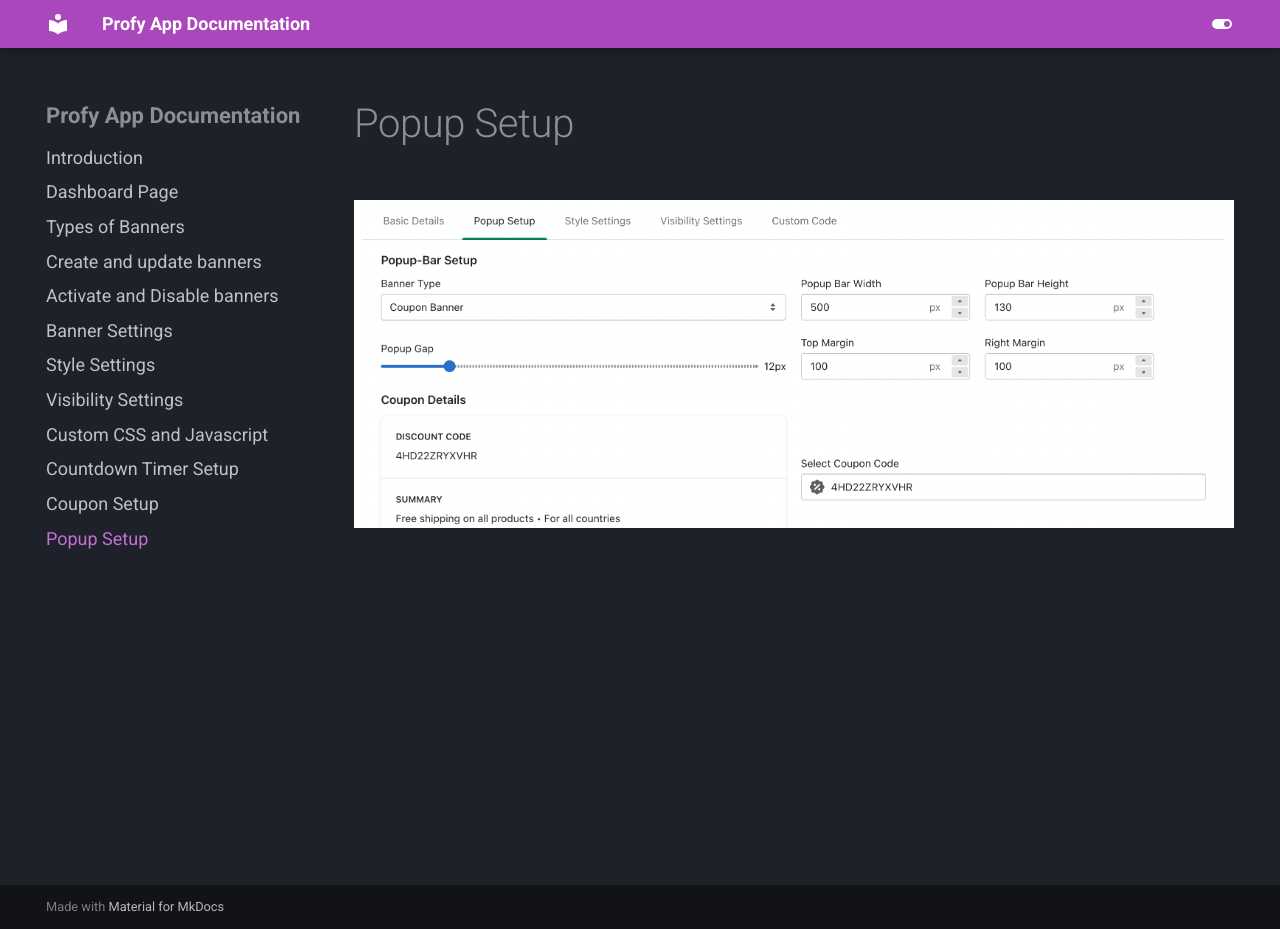
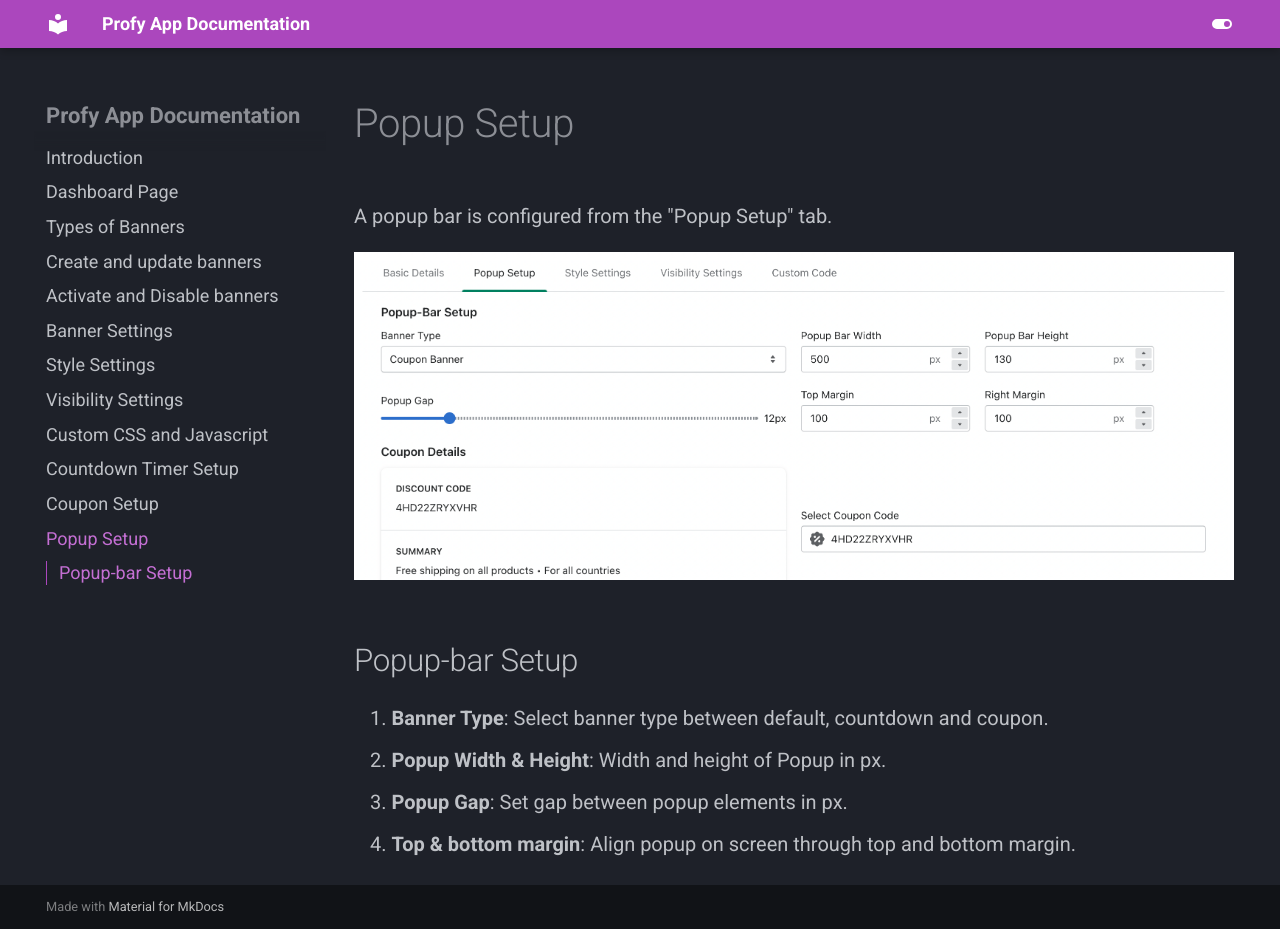
Before and after one commit to profy-shopify/profy-shopify.github.io, an MkDocs documentation site: the page built from docs/page_11.md, in a window 1280 px wide and 929 px high. Built offline with MkDocs 1.6.1 and Material for MkDocs 9.7.7, drawn with Linux system fonts in a browser that asks for light colours.

Commit message:
Added content for page 11

```diff
--- a/docs/page_11.md
+++ b/docs/page_11.md
@@ -1,3 +1,11 @@
 # Popup Setup
 
+A popup bar is configured from the "Popup Setup" tab.
+
 <img src="https://raw.githubusercontent.com/profy-shopify/profy-shopify.github.io/main/assets/page10/popup_setup.png" alt="Popup Setup" width="900"/>
+
+## Popup-bar Setup
+ 1. **Banner Type**: Select banner type between default, countdown and coupon.
+ 2. **Popup Width & Height**: Width and height of Popup in px.
+ 3. **Popup Gap**: Set gap between popup elements in px.
+ 4. **Top & bottom margin**: Align popup on screen through top and bottom margin.
```
